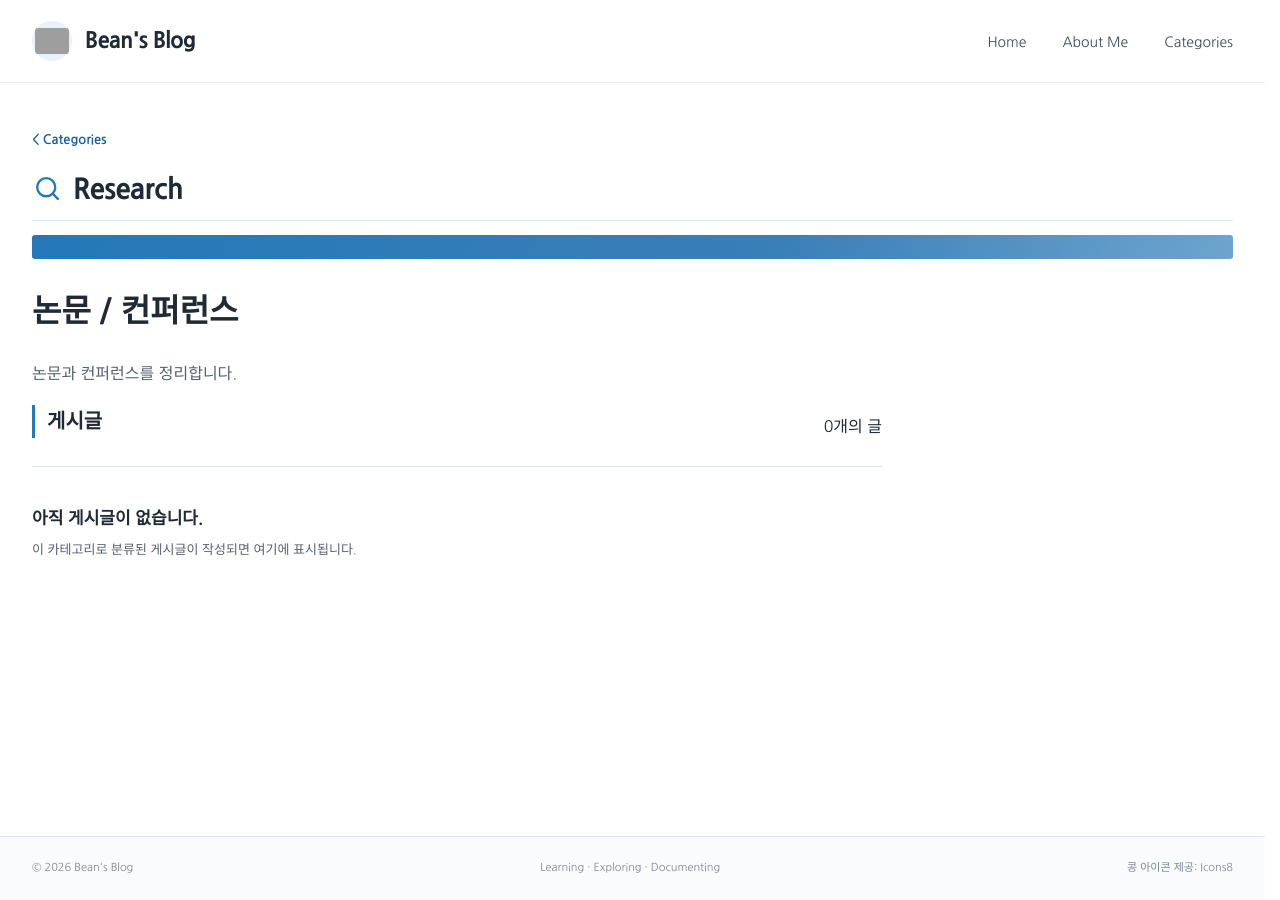
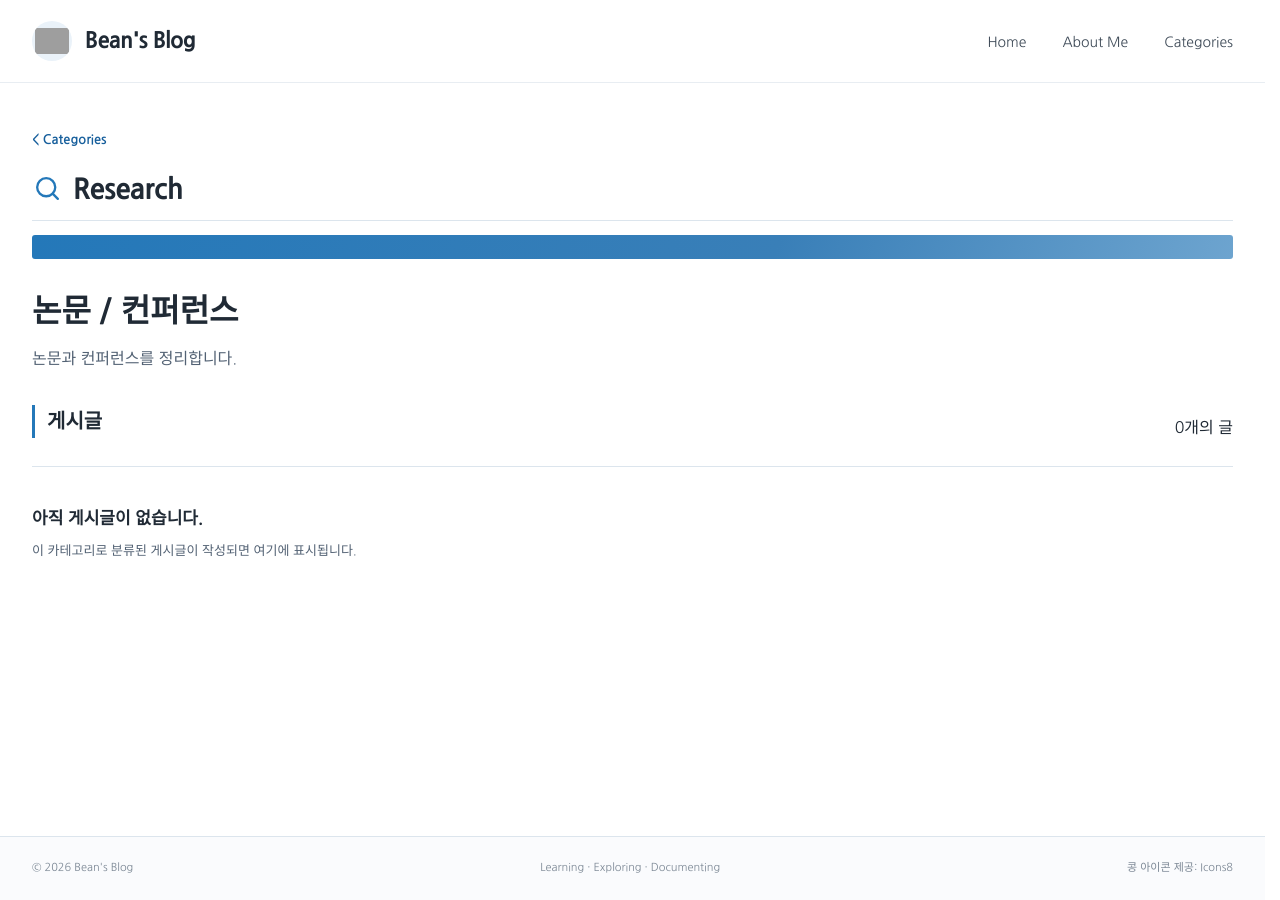
Before and after one commit to BEAN-CMD418/bean-cmd418.github.io, a Jekyll site: the page built from research/index.md, in a window 1280 px wide. Built offline with Jekyll 4.4.1, drawn with Linux system fonts in a browser that asks for light colours; some web fonts are replaced; grey boxes are pictures that could not be loaded.

Commit message:
Refine category page spacing and post list width

```diff
--- a/assets/css/bean-theme.css
+++ b/assets/css/bean-theme.css
@@ -311,3 +311,18 @@ pre { overflow-x: auto; padding: 16px; background: #f2f5f8; border: 1px solid va
   color: var(--blue);
   text-decoration: none;
 }
+
+
+/* Category detail pages: align the post list with the full-width accent band. */
+.page-body.category-detail-body {
+  max-width: none;
+}
+.category-detail-body > h1:first-child {
+  margin: 0 0 6px;
+}
+.category-detail-body > h1:first-child + p {
+  margin-top: 0;
+}
+.category-detail-body .category-post-section {
+  margin-top: 32px;
+}
```
